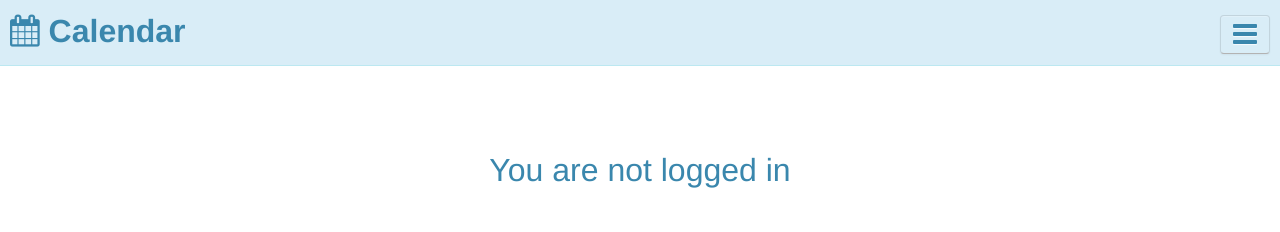
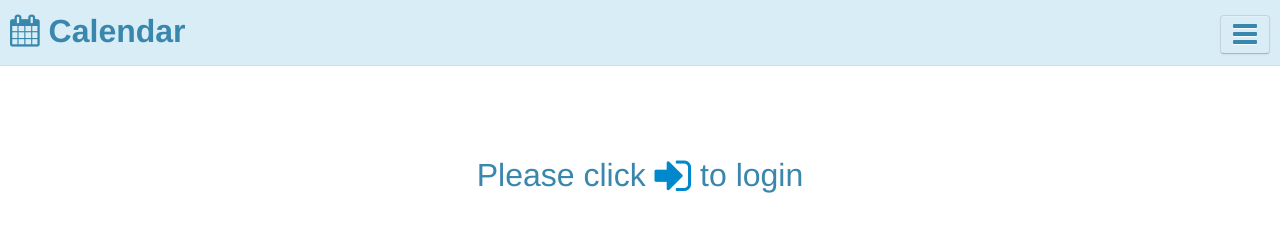
Before and after one commit to ashrafaboulnaga/calendar, a plain HTML site: page index.html in a window 1280 px wide. Drawn offline with Linux system fonts and the light colour scheme.

Commit message:
stylesheets fixes

```diff
--- a/index.html
+++ b/index.html
@@ -60,7 +60,7 @@
 	</header>
 	<div role="main">
 		<div class="container" ng-hide="loggedin">
-			<p class="big-title">You are not logged in</p>
+			<p class="big-title">Please click<a href="#" ng-hide="loggedin" ng-click="openAuth()" class="">&nbsp;<i class="fa fa-sign-in fa-lg"></i></a>&nbsp;to login</p>
 		</div>
 	    <div class="container" ng-show="loggedin">
 	        <section id="directives-calendar">
```
